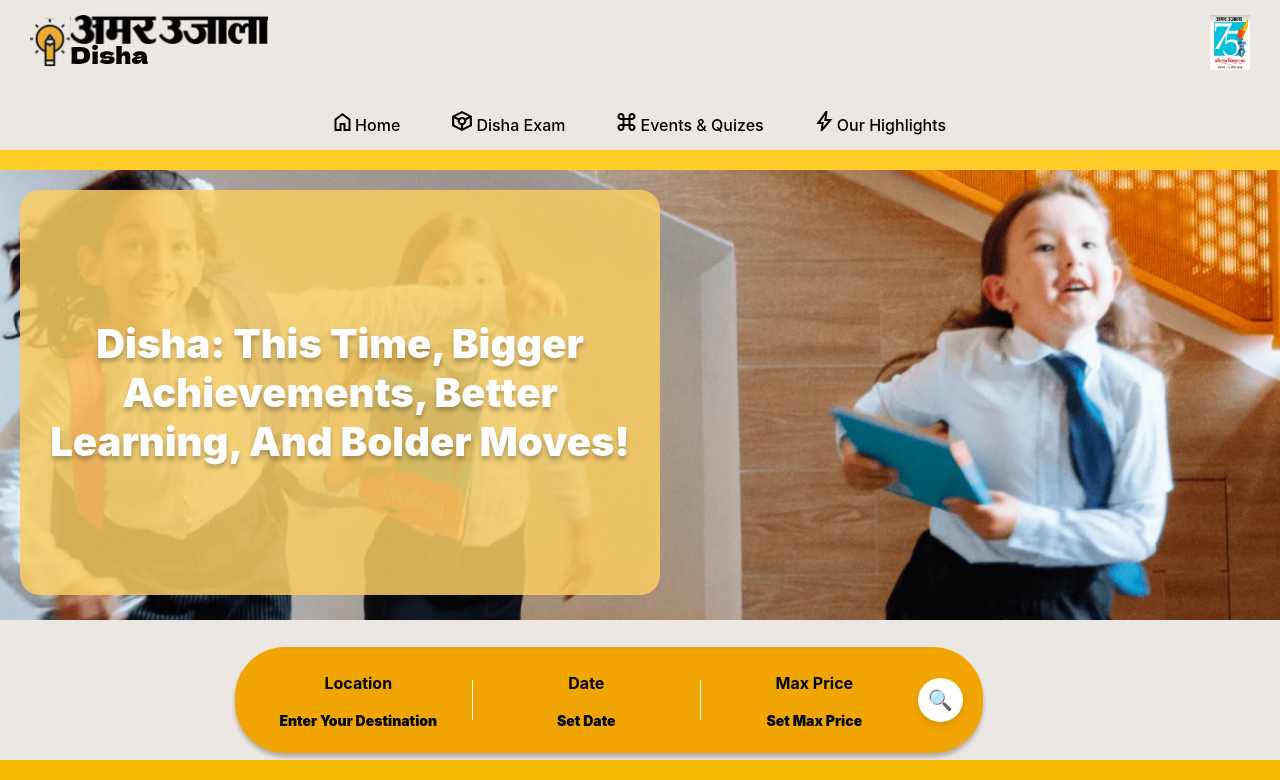
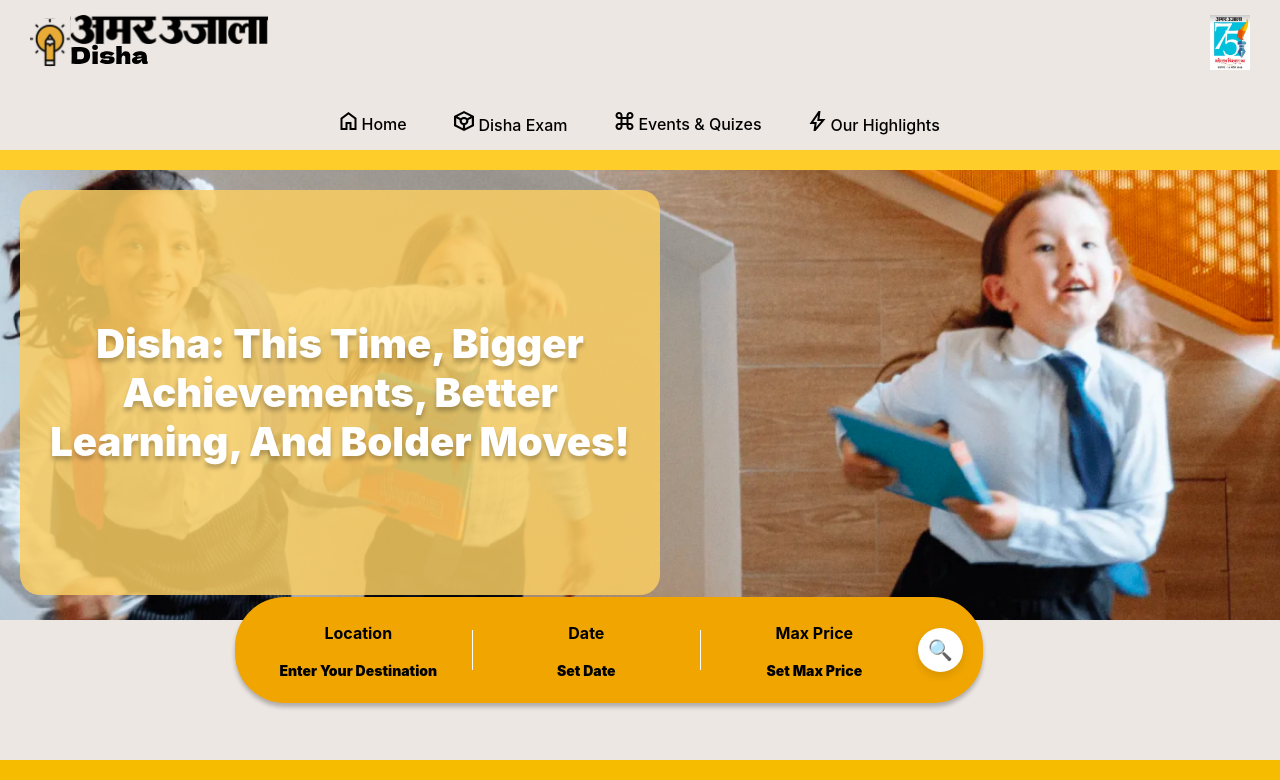
Before and after one commit to isg32/disha_front-end, a React (Vite) app: page / in a window 1280 px wide. Shown: the top 780 px of the page. Built offline with nearby package versions, Linux system fonts and the light colour scheme.

Commit message:
ui: enable hover animations in multiple components across the homepage
Signed-off-by: Sapan Gajjar <sapangajjar101105@gmail.com>

```diff
--- a/src/Static-components/learnmoresplit.jsx
+++ b/src/Static-components/learnmoresplit.jsx
@@ -1,13 +1,14 @@
 import '../styles/learnmoresplit.css'
+import '../styles/common.css'
 
 function Learnmoresplit() {
     return (
         <div className='learnmoresplit'>
-        <div>
+        <div className='hvr-grow'>
           <p className='headtext'>Disha Ujala</p>
           <p className='subheadtext' style={{fontWeight: 'lighter'}} >A New World</p>
         </div>
-        <div className='button-out'>
+        <div className='button-out hvr-grow'>
           <button className='buttonsi'>
           <p>Learn More</p>
           </button>
--- a/src/Static-components/navbar.jsx
+++ b/src/Static-components/navbar.jsx
@@ -1,5 +1,6 @@
 import React from 'react'
 import '../styles/navbar.css'
+import '../styles/common.css'
 import disha_logo from '../assets/images/disha_Logo.svg'
 import seventyfiveyears from '../assets/images/disha_75years.png'
 import sparkicon from '../assets/images/Navbar-icons/spark.svg'
@@ -21,10 +22,10 @@
         </div>
         </div>
         <div className='navbar-bottom'>
-            <a href="/" className='navlinks'> <img src={homeicon}  alt="home icon" /> Home</a>
-            <a href="/" className='navlinks'> <img src={cubicleicon}  alt="home icon" /> Disha Exam</a>
-            <a href="/" className='navlinks'> <img src={commandicon}  alt="home icon" /> Events & Quizes</a>
-            <a href="/" className='navlinks'> <img src={sparkicon}  alt="home icon" /> Our Highlights</a>
+            <a href="/" className='navlinks hvr-grow'> <img src={homeicon}  alt="home icon" /> Home</a>
+            <a href="/" className='navlinks hvr-grow'> <img src={cubicleicon}  alt="home icon" /> Disha Exam</a>
+            <a href="/" className='navlinks hvr-grow'> <img src={commandicon}  alt="home icon" /> Events & Quizes</a>
+            <a href="/" className='navlinks hvr-grow'> <img src={sparkicon}  alt="home icon" /> Our Highlights</a>
         </div>
       </nav>
     </>
--- a/src/Static-components/pillbar.jsx
+++ b/src/Static-components/pillbar.jsx
@@ -1,9 +1,10 @@
 import React from 'react';
 import '../styles/pillbar.css';
+import '../styles/common.css';
 
 function Pillbar() {
   return (
-        <div className='surround'>
+        <div className='surround hvr-grow-minimal'>
             <div className='overlay2' style={{width: '60%', height: '25%', objectFit: 'cover', borderRadius: '25px'}}>
             <div className="pill-bar">
             <div className="pill-section">
```
